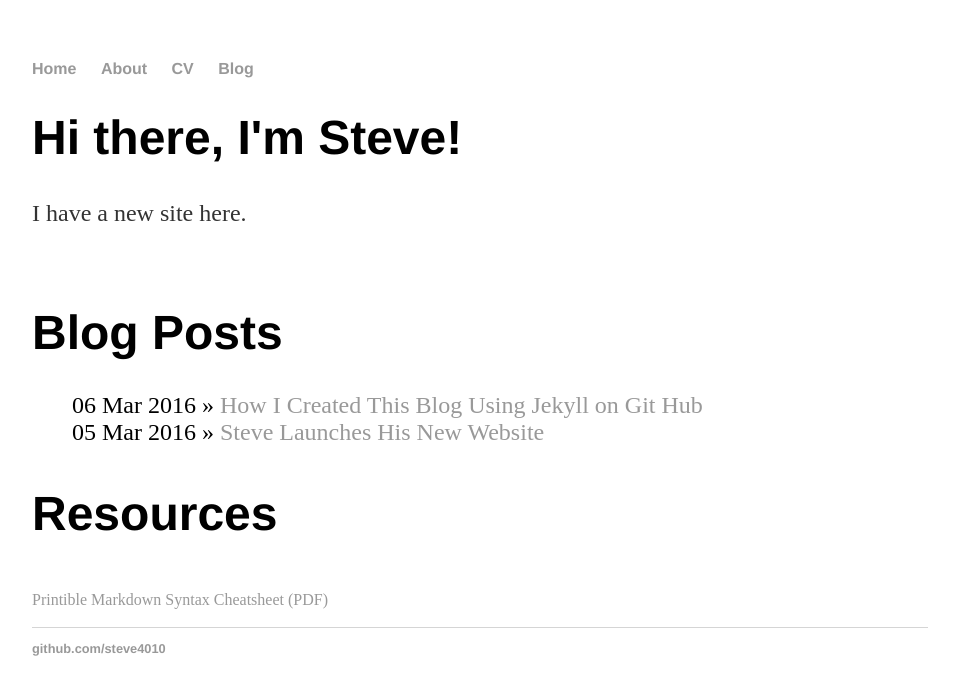
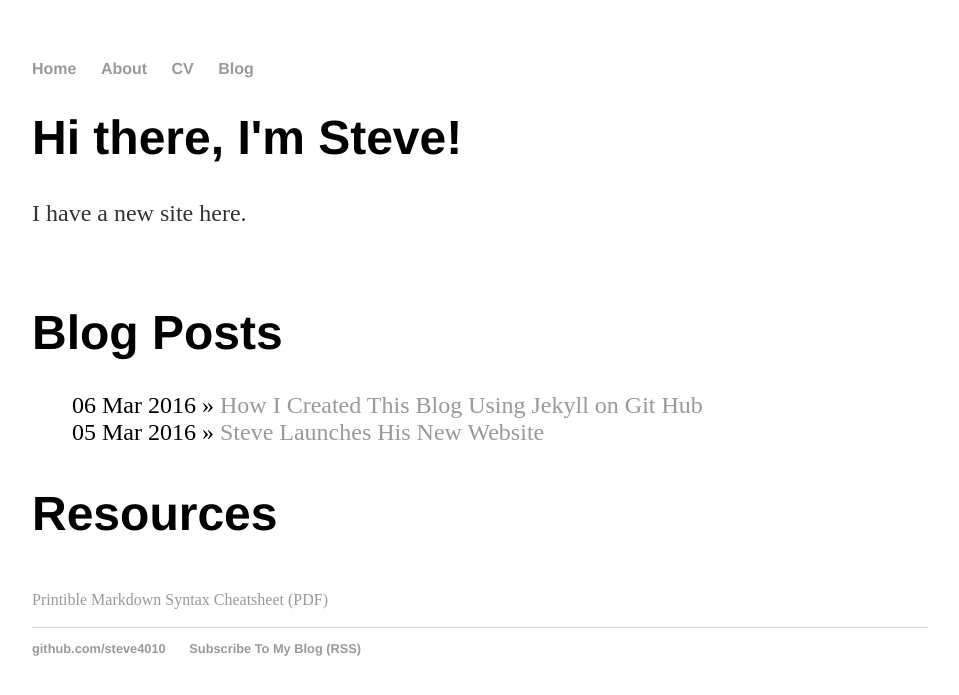
Before and after one commit to steve4010/steve4010.github.io, a Jekyll site: the page built from index.html, in a window 1280 px wide. Shown: the top 695 px of the page, without its empty margins (160-1119 px from the left). Built offline with Jekyll 4.4.1, drawn with Linux system fonts in a browser that asks for light colours.

Commit message:
Update default.html

```diff
--- a/_layouts/default.html
+++ b/_layouts/default.html
@@ -25,6 +25,7 @@
 		<footer>
     		<ul>
         	<li><a href="https://github.com/steve4010">github.com/steve4010</a></li>
+        	<li><a href="http://steve4010.github.io/blog/atom.xml">Subscribe To My Blog (RSS)</a></li>
         		</ul>
 		</footer>
 	</body>
```
